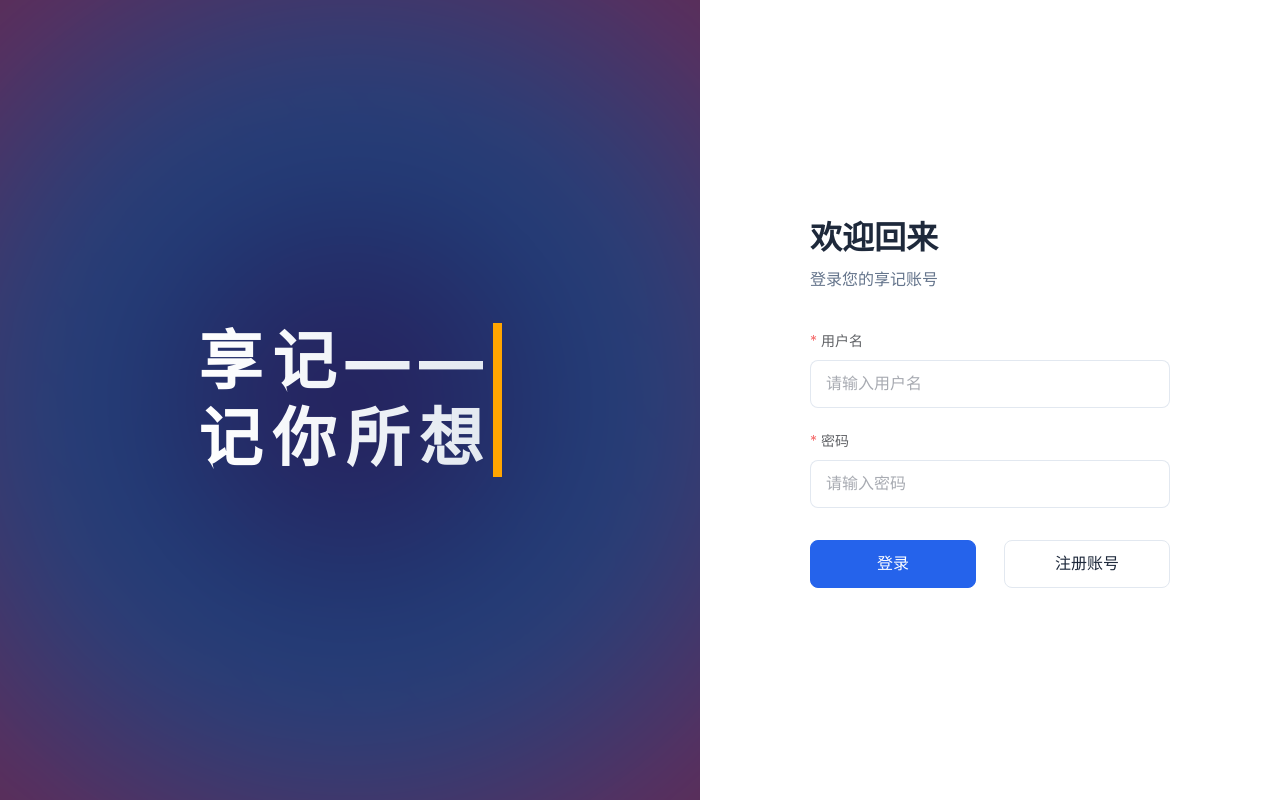
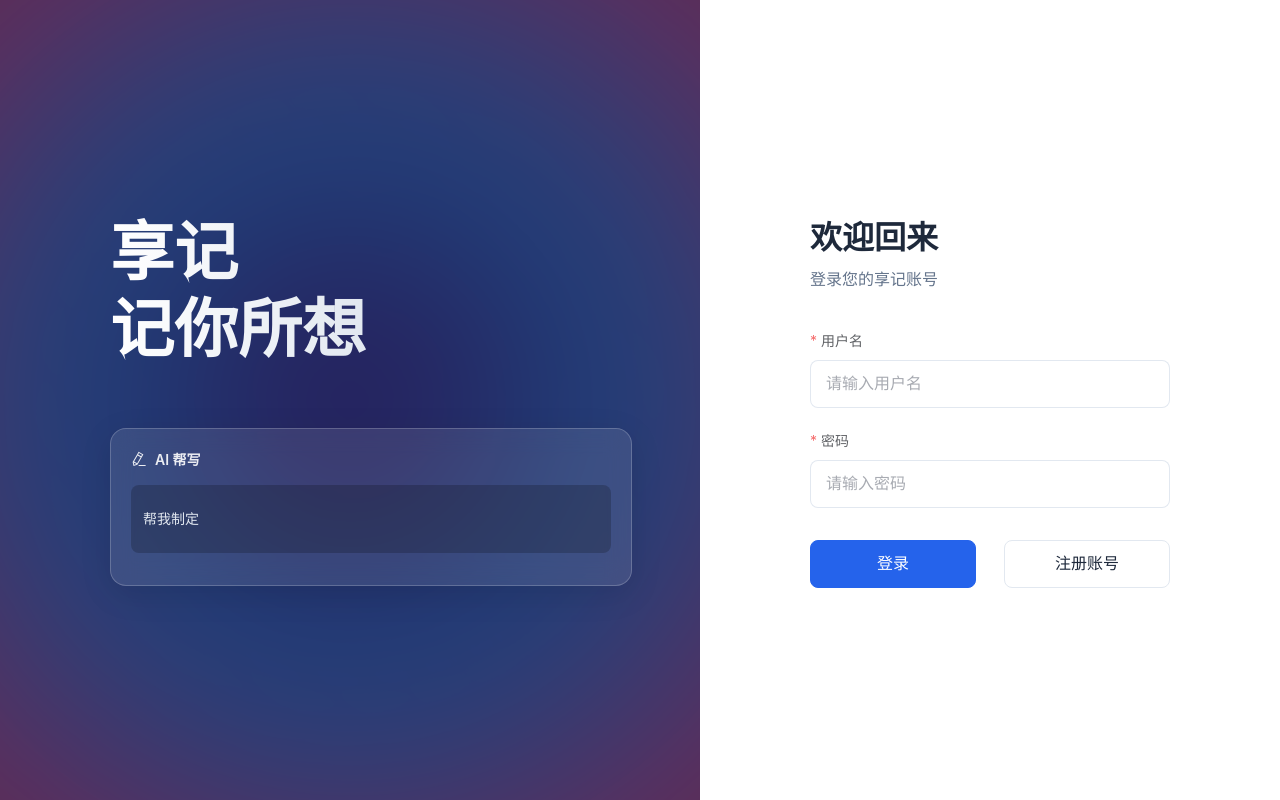
Before and after one commit to CodePauler/KnowledgeBase, a Vue app in the folder Frontend/: page /login in a window 1280 px wide. Built offline with nearby package versions, Linux system fonts and the light colour scheme.

Commit message:
登录页面美化

```diff
--- a/Frontend/src/views/Login.vue
+++ b/Frontend/src/views/Login.vue
@@ -4,8 +4,41 @@
     <div class="login-visual">
       <div class="visual-content">
         <div class="brand-text">
-          <h1 class="typewriter">享记——<br>记你所想</h1>
+          <h1 class="title-line">
+            {{ titleLine1 }}<span class="cursor" v-if="currentTyping === 'title1'">|</span>
+          </h1>
+          <h1 class="title-line">
+            {{ titleLine2 }}<span class="cursor" v-if="currentTyping === 'title2'">|</span>
+          </h1>
         </div>
+
+        <!-- AI 帮写演示卡片 -->
+        <div class="demo-card" :class="{ 'fade-in': showDemoCard }">
+          <div class="demo-header">
+            <el-icon>
+              <EditPen />
+            </el-icon>
+            <span>AI 帮写</span>
+          </div>
+          <div class="demo-body">
+            <div class="demo-input-area">
+              <div class="demo-input-text">
+                {{ demoInput }}<span class="cursor" v-if="currentTyping === 'input'">|</span>
+              </div>
+            </div>
+            <div class="demo-output-area" v-if="showDemoOutput">
+              <div v-if="isGenerating" class="generating-indicator">
+                <el-icon class="is-loading">
+                  <Loading />
+                </el-icon>
+                AI 思考中...
+              </div>
+              <div v-else class="markdown-body" v-html="renderedDemoOutput"></div>
+              <span class="cursor" v-if="currentTyping === 'output'">|</span>
+            </div>
+          </div>
+        </div>
+
         <div class="visual-shape"></div>
       </div>
     </div>
@@ -39,10 +72,12 @@
 </template>
 
 <script setup>
-import { ref, reactive } from 'vue'
+import { ref, reactive, onMounted, computed } from 'vue'
 import { useRouter } from 'vue-router'
 import { login } from '@/api/auth'
 import { ElMessage } from 'element-plus'
+import { EditPen, Loading } from '@element-plus/icons-vue'
+import { marked } from 'marked'
 
 const router = useRouter()
 const formRef = ref(null)
@@ -57,6 +92,78 @@ const rules = {
   username: [{ required: true, message: '请输入用户名', trigger: 'blur' }],
   password: [{ required: true, message: '请输入密码', trigger: 'blur' }]
 }
+
+// ===== 打字机动画逻辑 =====
+const titleLine1 = ref('')
+const titleLine2 = ref('')
+const demoInput = ref('')
+const demoOutput = ref('')
+const currentTyping = ref('title1') // title1, title2, input, output, done
+const showDemoCard = ref(false)
+const showDemoOutput = ref(false)
+const isGenerating = ref(false)
+
+const FULL_TITLE_1 = '享记     '
+const FULL_TITLE_2 = '记你所想'
+const FULL_INPUT = '帮我制定一个下周的学习计划，重点是复习Java和Vue3。'
+const FULL_OUTPUT = `### 📅 下周学习计划
+
+#### 周一：Java 基础巩固
+- **上午**：复习集合框架 (List, Map, Set)
+- **下午**：深入理解 Stream API 与 Lambda 表达式
+
+#### 周二：Vue3 核心机制
+- **上午**：Composition API 实战练习
+- **下午**：Pinia 状态管理与 Vue Router 进阶`
+
+const renderedDemoOutput = computed(() => {
+  return marked(demoOutput.value)
+})
+
+const sleep = (ms) => new Promise(resolve => setTimeout(resolve, ms))
+
+const typeString = async (text, setter, speed = 100) => {
+  for (let i = 0; i <= text.length; i++) {
+    setter(text.slice(0, i))
+    // 随机速度增加真实感
+    await sleep(speed + Math.random() * 50)
+  }
+}
+
+const startAnimation = async () => {
+  // 1. 标题打字
+  await sleep(500)
+  await typeString(FULL_TITLE_1, (v) => titleLine1.value = v, 150)
+  currentTyping.value = 'title2'
+  await typeString(FULL_TITLE_2, (v) => titleLine2.value = v, 150)
+
+  // 2. 显示演示卡片
+  await sleep(800)
+  showDemoCard.value = true
+  await sleep(800) // 等待卡片淡入
+
+  // 3. 演示输入
+  currentTyping.value = 'input'
+  await typeString(FULL_INPUT, (v) => demoInput.value = v, 80)
+
+  // 4. 模拟思考
+  await sleep(500)
+  showDemoOutput.value = true
+  isGenerating.value = true
+  await sleep(1500)
+  isGenerating.value = false
+
+  // 5. 演示输出
+  currentTyping.value = 'output'
+  await typeString(FULL_OUTPUT, (v) => demoOutput.value = v, 30)
+
+  // 结束
+  currentTyping.value = 'done'
+}
+
+onMounted(() => {
+  startAnimation()
+})
 
 const handleLogin = async () => {
   if (!formRef.value) return
@@ -100,6 +207,8 @@ const handleLogin = async () => {
   display: flex;
   align-items: center;
   justify-content: center;
+  flex-direction: column;
+  /* 改为纵向排列 */
 
   &::before {
     content: '';
@@ -123,9 +232,19 @@ const handleLogin = async () => {
   z-index: 10;
   padding: 40px;
   color: white;
+  display: flex;
+  flex-direction: column;
+  align-items: flex-start;
+  /* 左对齐 */
+  width: 480px;
+  /* 限制宽度以保持对齐 */
 }
 
-.brand-text h1 {
+.brand-text {
+  margin-bottom: 60px;
+}
+
+.title-line {
   font-size: 4rem;
   font-weight: 800;
   line-height: 1.2;
@@ -134,17 +253,138 @@ const handleLogin = async () => {
   -webkit-background-clip: text;
   -webkit-text-fill-color: transparent;
   font-family: 'Inter', sans-serif;
+  display: block;
+  /* 确保换行 */
+  min-height: 1.2em;
+  /* 防止高度塌陷 */
 }
 
-.typewriter {
-  overflow: hidden;
-  border-right: .15em solid orange;
-  white-space: nowrap;
-  margin: 0 auto;
-  letter-spacing: .15em;
-  animation:
-    typing 3.5s steps(40, end),
-    blink-caret .75s step-end infinite;
+.cursor {
+  display: inline-block;
+  width: 2px;
+  background-color: orange;
+  animation: blink 1s step-end infinite;
+  margin-left: 4px;
+  vertical-align: text-bottom;
+  height: 1em;
+}
+
+@keyframes blink {
+
+  0%,
+  100% {
+    opacity: 1;
+  }
+
+  50% {
+    opacity: 0;
+  }
+}
+
+/* 演示卡片样式 */
+.demo-card {
+  width: 100%;
+  background: rgba(255, 255, 255, 0.1);
+  backdrop-filter: blur(12px);
+  border: 1px solid rgba(255, 255, 255, 0.2);
+  border-radius: 16px;
+  padding: 20px;
+  box-shadow: 0 8px 32px rgba(0, 0, 0, 0.1);
+  opacity: 0;
+  transform: translateY(20px);
+  transition: all 0.8s cubic-bezier(0.4, 0, 0.2, 1);
+
+  &.fade-in {
+    opacity: 1;
+    transform: translateY(0);
+  }
+}
+
+.demo-header {
+  display: flex;
+  align-items: center;
+  gap: 8px;
+  color: #fff;
+  font-weight: 600;
+  margin-bottom: 16px;
+  font-size: 14px;
+  opacity: 0.9;
+
+  .el-icon {
+    font-size: 16px;
+  }
+}
+
+.demo-input-area {
+  background: rgba(0, 0, 0, 0.2);
+  border-radius: 8px;
+  padding: 12px;
+  margin-bottom: 12px;
+  min-height: 44px;
+  display: flex;
+  align-items: center;
+}
+
+.demo-input-text {
+  color: #e2e8f0;
+  font-size: 14px;
+  line-height: 1.5;
+}
+
+.demo-output-area {
+  background: rgba(255, 255, 255, 0.95);
+  border-radius: 8px;
+  padding: 16px;
+  min-height: 100px;
+  color: #1e293b;
+  font-size: 14px;
+  line-height: 1.6;
+  position: relative;
+
+  .cursor {
+    background-color: #1e293b;
+    /* 深色背景下的光标颜色 */
+    height: 14px;
+    vertical-align: middle;
+  }
+}
+
+.generating-indicator {
+  display: flex;
+  align-items: center;
+  gap: 8px;
+  color: #64748b;
+  font-size: 13px;
+}
+
+/* Markdown 样式微调 */
+.markdown-body {
+  :deep(h3) {
+    font-size: 16px;
+    margin-top: 0;
+    margin-bottom: 8px;
+    color: #0f172a;
+  }
+
+  :deep(h4) {
+    font-size: 14px;
+    margin-top: 12px;
+    margin-bottom: 6px;
+    color: #334155;
+  }
+
+  :deep(ul) {
+    padding-left: 20px;
+    margin: 0;
+  }
+
+  :deep(li) {
+    margin-bottom: 4px;
+  }
+
+  :deep(strong) {
+    color: #2563eb;
+  }
 }
 
 /* 右侧功能区 */
```
